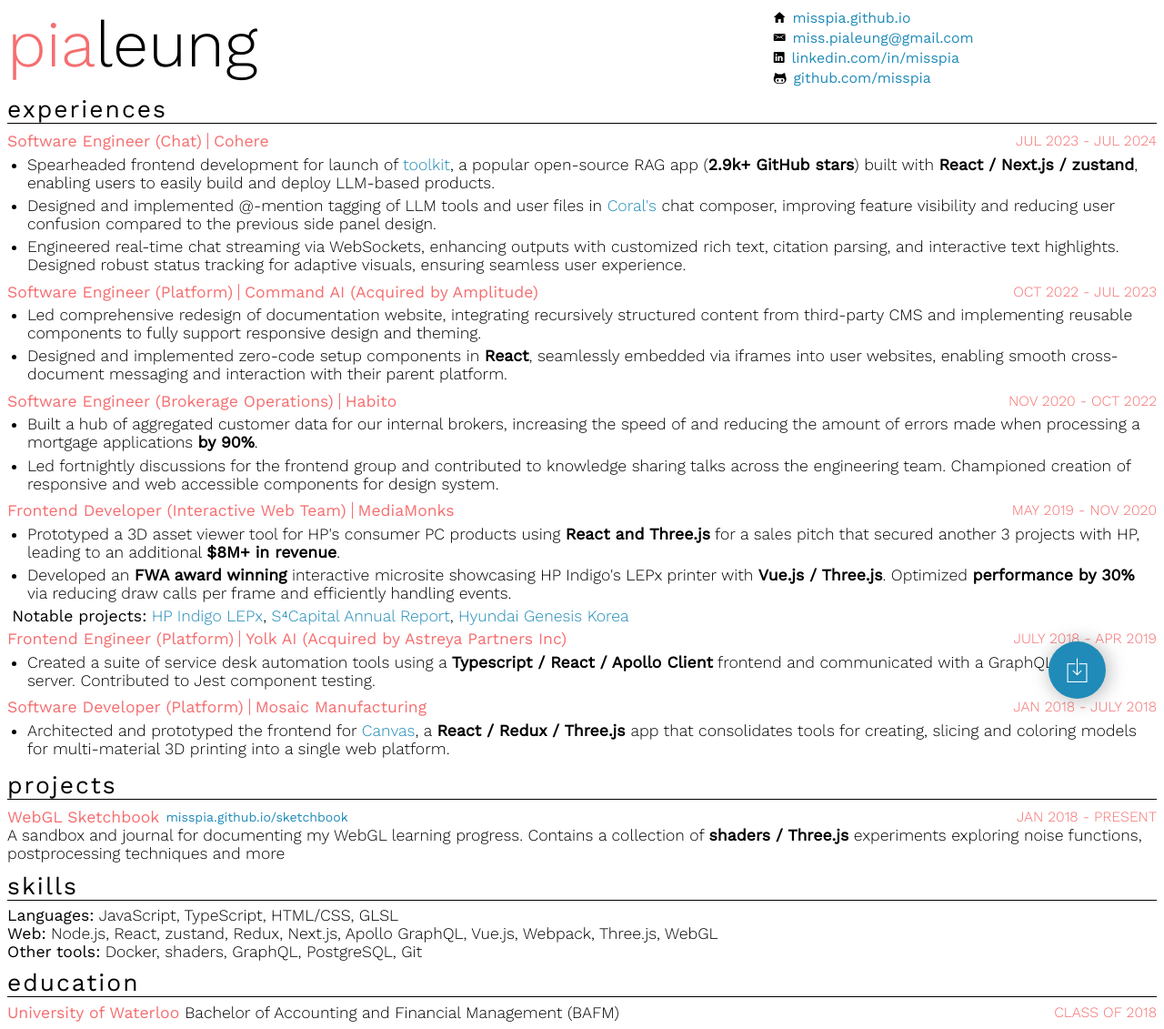
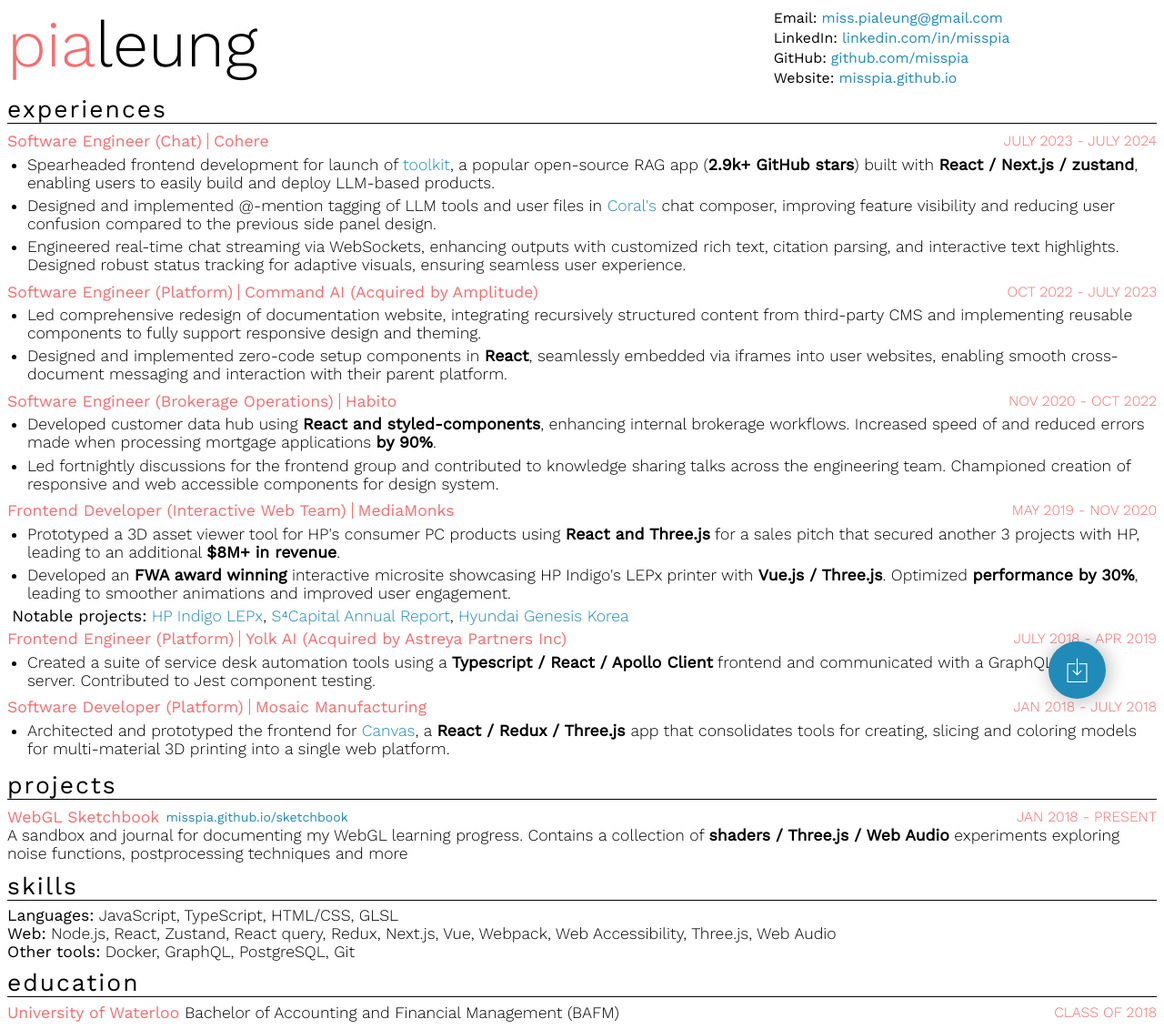
Before and after one commit to misspia/resume, a React app: page / in a window 1280 px wide. Shown: the whole page at 91% size. Built offline with nearby package versions, Linux system fonts and the light colour scheme.

Commit message:
update resume

```diff
--- a/src/components/FileButton.tsx
+++ b/src/components/FileButton.tsx
@@ -27,7 +27,11 @@
 `;
 
 export const FileButton: React.FC = () => (
-  <ButtonLink className="no-print" href="./misspia_resume.pdf" target="_blank">
+  <ButtonLink
+    className="no-print"
+    href="./pia_leung_resume.pdf"
+    target="_blank"
+  >
     <i className="ion-ios-download-outline" />
   </ButtonLink>
 );
--- a/src/components/Header.tsx
+++ b/src/components/Header.tsx
@@ -39,9 +39,11 @@
     margin-right: 0.5em;
     text-align: center;
   }
-  a {
-    color: ${colors.blue};
-  }
+`;
+
+const Anchor = styled.a`
+  color: ${colors.blue};
+  margin-left: 5px;
 `;
 
 export const Header: React.FC = () => (
@@ -53,10 +55,11 @@
     <Links>
       {metadata.links.map((link, index) => (
         <LinkRow key={index}>
-          <i className={link.icon}></i>
-          <a href={link.src} target="_blank">
+          {/* <i className={link.icon}></i> */}
+          {link.label}:
+          <Anchor href={link.src} target="_blank">
             {link.display}
-          </a>
+          </Anchor>
         </LinkRow>
       ))}
     </Links>
--- a/src/metadata/experiences.ts
+++ b/src/metadata/experiences.ts
@@ -48,8 +48,8 @@
       division: "Chat",
       company: "Cohere",
       companySrc: "https://cohere.com/",
-      startDate: "jul 2023",
-      endDate: "jul 2024",
+      startDate: "july 2023",
+      endDate: "july 2024",
       descriptions: [
         `
 					Spearheaded frontend development for launch of <a href="https://github.com/cohere-ai/cohere-toolkit/" target="_blank">toolkit</a>,
@@ -73,12 +73,12 @@
       company: "Command AI (Acquired by Amplitude)",
       companySrc: "https://amplitude.com/blog/amplitude-acquires-command-ai",
       startDate: "oct 2022",
-      endDate: "jul 2023",
+      endDate: "july 2023",
       descriptions: [
         // `
-				// 	Led comprehensive redesign of the documentation website, implementing hooks and reusable components to support responsive design and theming.
-				// 	Integrated recursively structured content from third-party CMS with recursive data handling.
-				// `,
+        // 	Led comprehensive redesign of the documentation website, implementing hooks and reusable components to support responsive design and theming.
+        // 	Integrated recursively structured content from third-party CMS with recursive data handling.
+        // `,
         `
           Led comprehensive redesign of documentation website, integrating recursively structured content from third-party CMS and implementing reusable components to fully support responsive design and theming.
       `,
@@ -98,9 +98,9 @@
       endDate: "oct 2022",
       descriptions: [
         `
-					Built a hub of aggregated customer data for our internal brokers, increasing the
-					speed of and reducing the amount of errors made when processing a mortgage applications <b>by 90%</b>.
-				`,
+          Developed customer data hub using <b>React and styled-components</b>, enhancing internal brokerage workflows. Increased
+					speed of and reduced errors made when processing mortgage applications <b>by 90%</b>.
+        `,
         // `
         // 	Aggregated multiple services into single <b>Node.js</b> middleman servers to reduce the complexity in our frontends
         // `,
@@ -125,7 +125,7 @@
 				`,
         `
 					Developed an <b>FWA award winning</b> interactive microsite showcasing HP Indigo's LEPx printer with <b>Vue.js / Three.js</b>.
-					Optimized <b>performance by 30%</b> via reducing draw calls per frame and efficiently handling events.
+					Optimized <b>performance by 30%</b>, leading to smoother animations and improved user engagement.
 				`,
         // `
         // 	Delivered an interactive car configuration sales tool using Vue for the Hyundai Genesis series.
--- a/src/metadata/header.ts
+++ b/src/metadata/header.ts
@@ -9,6 +9,7 @@
   display: string;
   src: string;
   icon: string;
+  label: string;
 };
 
 export const metadata: HeaderMetadata = {
@@ -17,25 +18,28 @@
   subtitle: "web developer",
   links: [
     {
-      display: "misspia.github.io",
-      src: "https://misspia.github.io/",
-      icon: "ion-android-home",
-    },
-    {
       display: "miss.pialeung@gmail.com",
       src: "miss.pialeung@gmail.com",
-      // icon: "ion-at",
       icon: "ion-email",
+      label: "Email",
     },
     {
       display: "linkedin.com/in/misspia",
       src: "https://www.linkedin.com/in/misspia",
       icon: "ion-social-linkedin",
+      label: "LinkedIn",
     },
     {
       display: "github.com/misspia",
       src: "https://github.com/misspia",
       icon: "ion-social-octocat",
+      label: "GitHub",
+    },
+    {
+      display: "misspia.github.io",
+      src: "https://misspia.github.io/",
+      icon: "ion-android-home",
+      label: "Website",
     },
   ],
 };
--- a/src/metadata/projects.ts
+++ b/src/metadata/projects.ts
@@ -66,7 +66,7 @@
       linkDisplay: "misspia.github.io/sketchbook",
       description: `
 				A sandbox and journal for documenting my WebGL learning progress. Contains a collection
-				of <b>shaders / Three.js</b> experiments exploring noise functions,
+				of <b>shaders / Three.js / Web Audio</b> experiments exploring noise functions,
 				postprocessing techniques and more
 			`,
     },
--- a/src/metadata/skills.ts
+++ b/src/metadata/skills.ts
@@ -20,21 +20,23 @@
       list: [
         "Node.js",
         "React",
-        "zustand",
+        "Zustand",
+        "React query",
         "Redux",
         "Next.js",
-        "Apollo GraphQL",
-        "Vue.js",
+        "Vue",
         // "styled-components",
         // "Tailwind CSS",
         "Webpack",
+        "Web Accessibility",
         "Three.js",
-        "WebGL",
+        // "WebGL",
+        "Web Audio",
       ],
     },
     {
       title: "Other tools",
-      list: ["Docker", "shaders", "GraphQL", "PostgreSQL", "Git"],
+      list: ["Docker", "GraphQL", "PostgreSQL", "Git"],
     },
   ],
 };
--- a/webpack.common.js
+++ b/webpack.common.js
@@ -39,14 +39,15 @@
   plugins: [
     new CopyPlugin({
       // patterns: [{ from: "src", to: "docs" }],
-      patterns: [path.join(__dirname, "src", "misspia_resume.pdf")],
+      patterns: [path.join(__dirname, "src", "pia_leung_resume.pdf")],
+      // patterns: [path.join(__dirname, "src", "*.pdf")],
     }),
     new HtmlWebpackPlugin({
       filename: "index.html",
       template: path.join(__dirname, "src", "template.html"),
       inject: true,
       containerId: "root",
-      title: "misspia resume",
+      title: "Pia Leung resume",
     }),
   ],
 };
```
Also changed, not shown: index.html (deleted, +0 -12 lines), 6 other files (tests, documents, lock files or other folders).
